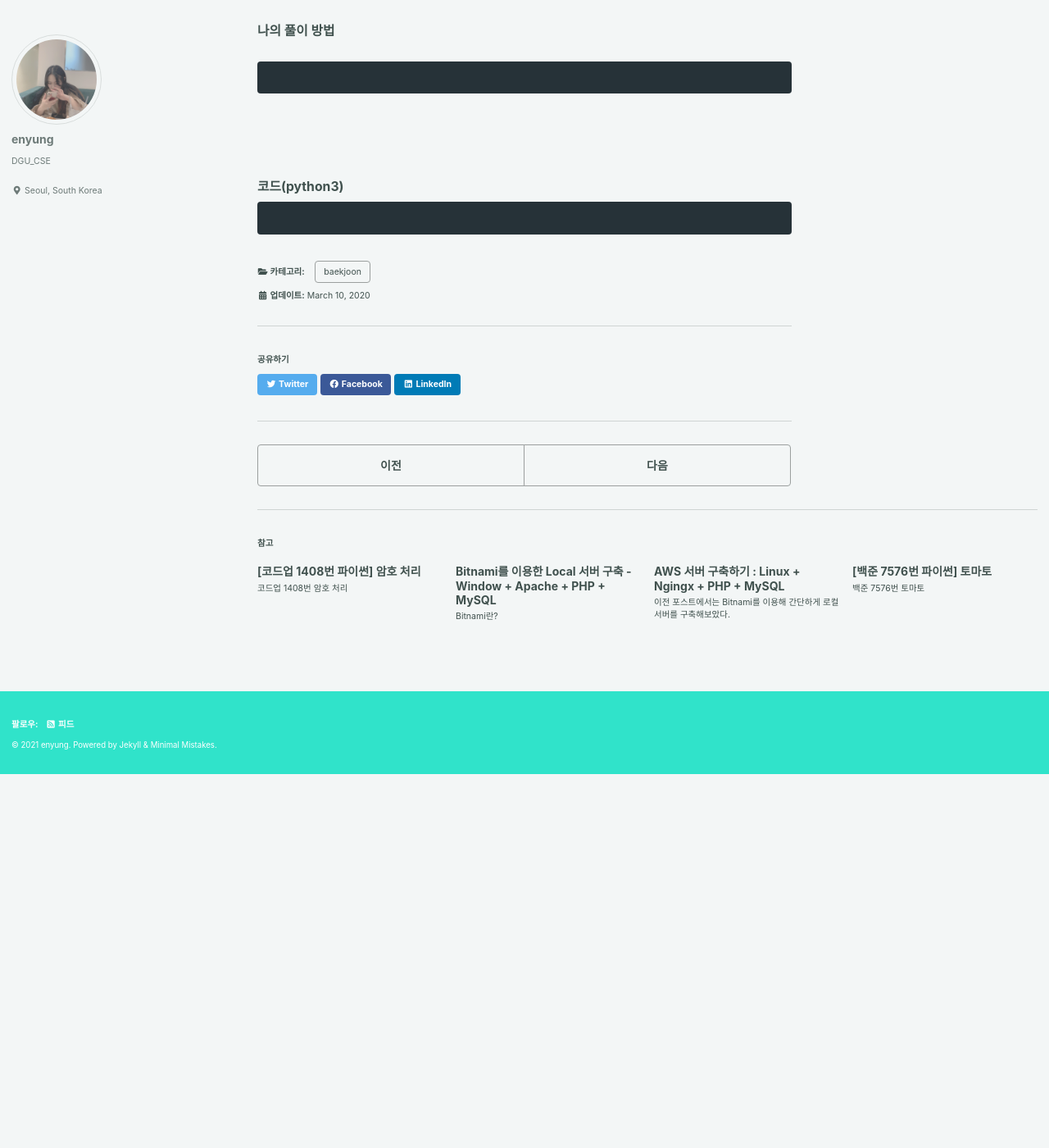
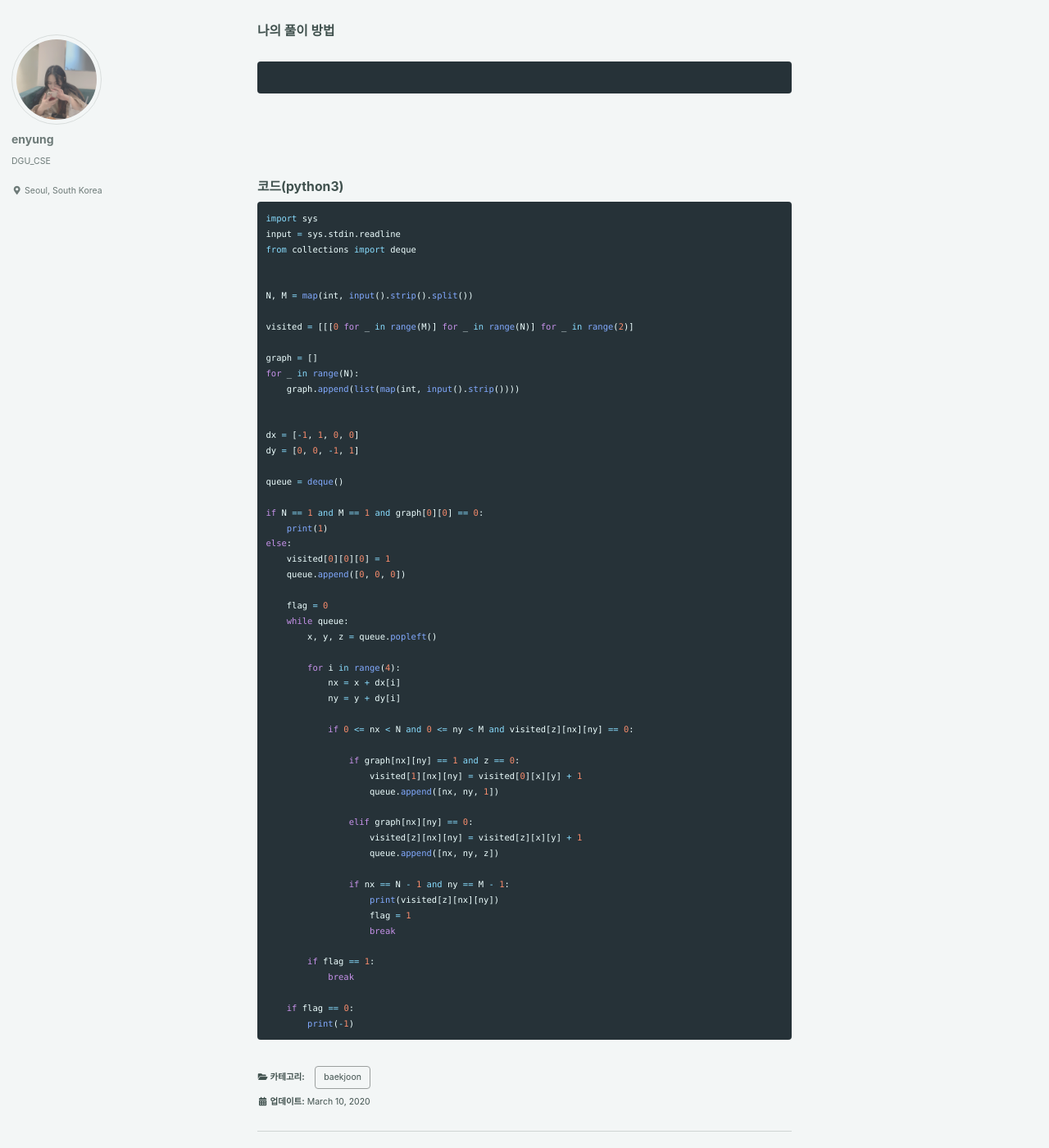
Before and after one commit to eyl056/enyungBlog, a Jekyll site: the page built from _posts/2021-03-11-백준2206.md, in a window 1280 px wide and 1400 px high, scrolled down 951 px. Shown: the whole window at 82% size. Built offline with Jekyll 4.4.1, drawn with Linux system fonts in a browser that asks for light colours; cached includes are drawn as plain includes; before the commit the page ends 1896 px from its top, so only the background shows below that.

Commit message:
Update 2021-03-11-백준2206.md

````diff
--- a/_posts/2021-03-11-백준2206.md
+++ b/_posts/2021-03-11-백준2206.md
@@ -43,5 +43,57 @@ N×M의 행렬로 표현되는 맵이 있다. 맵에서 0은 이동할 수 있
 
 ### 코드(python3)
 ```python
+import sys
+input = sys.stdin.readline
+from collections import deque
 
+
+N, M = map(int, input().strip().split())
+
+visited = [[[0 for _ in range(M)] for _ in range(N)] for _ in range(2)]
+
+graph = []
+for _ in range(N):
+    graph.append(list(map(int, input().strip())))
+
+
+dx = [-1, 1, 0, 0]
+dy = [0, 0, -1, 1]
+
+queue = deque()
+
+if N == 1 and M == 1 and graph[0][0] == 0:
+    print(1)
+else:
+    visited[0][0][0] = 1
+    queue.append([0, 0, 0])
+
+    flag = 0
+    while queue:
+        x, y, z = queue.popleft()
+
+        for i in range(4):
+            nx = x + dx[i]
+            ny = y + dy[i]
+
+            if 0 <= nx < N and 0 <= ny < M and visited[z][nx][ny] == 0:
+
+                if graph[nx][ny] == 1 and z == 0:
+                    visited[1][nx][ny] = visited[0][x][y] + 1
+                    queue.append([nx, ny, 1])
+
+                elif graph[nx][ny] == 0:
+                    visited[z][nx][ny] = visited[z][x][y] + 1
+                    queue.append([nx, ny, z])
+
+                if nx == N - 1 and ny == M - 1:
+                    print(visited[z][nx][ny])
+                    flag = 1
+                    break
+
+        if flag == 1:
+            break
+
+    if flag == 0:
+        print(-1)
 ```
````
